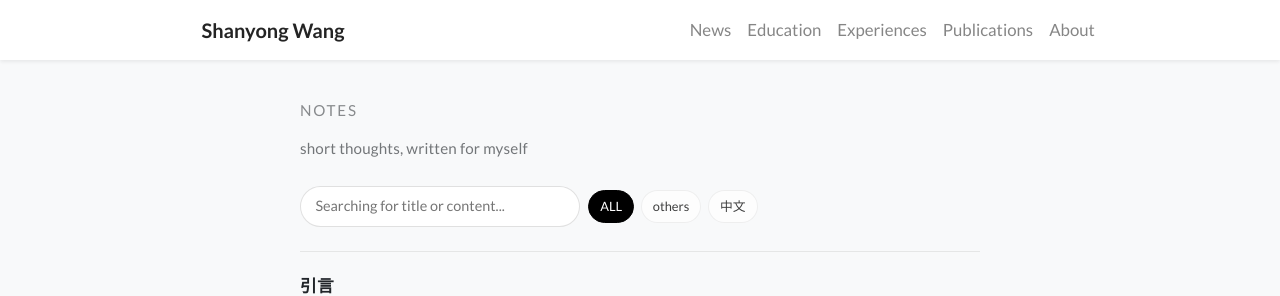
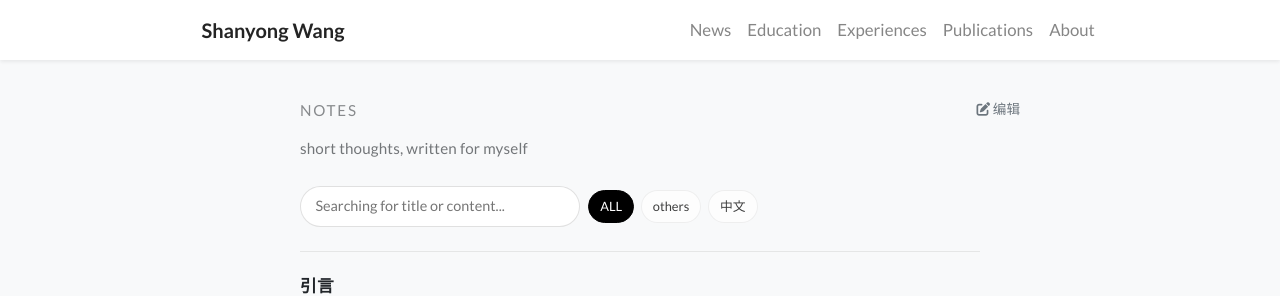
Before and after one commit to SwimmingWang/swimmingwang.github.io, a Jekyll site: the page built from hidden-blog.md, in a window 1280 px wide. Shown: the top 296 px of the page. Built offline with Jekyll 4.4.1, drawn with Linux system fonts in a browser that asks for light colours; nearby versions of some CDN libraries; a style sheet for code colours, icons or effects is not loaded.

Commit message:
feat: 添加博客页面 GitHub 在线编辑功能
- 在博客页面模板中添加编辑按钮，点击可跳转到 GitHub 网页版编辑
- 添加编辑按钮样式，支持移动端响应式

```diff
--- a/_layouts/page.html
+++ b/_layouts/page.html
@@ -2,9 +2,24 @@
 layout: default
 ---
 
+{% comment %} GitHub 编辑链接配置 {% endcomment %}
+{% assign github_user = "SwimmingWang" %}
+{% assign github_repo = "swimmingwang.github.io" %}
+{% assign github_branch = "main" %}
+{% if page.path %}
+  {% assign edit_url = "https://github.com/" | append: github_user | append: "/" | append: github_repo | append: "/edit/" | append: github_branch | append: "/" | append: page.path %}
+{% endif %}
+
 <div class="page-wrap">
   <article class="post-card">
     <header class="post-header">
+      {% if edit_url %}
+      <div class="post-edit-link">
+        <a href="{{ edit_url }}" target="_blank" title="在 GitHub 上编辑">
+          <i class="fas fa-edit"></i> 编辑
+        </a>
+      </div>
+      {% endif %}
       {% assign display_date = page.last_modified_at | default: page.date %}
       {% if display_date %}
       <div class="post-meta">
--- a/assets/css/global.css
+++ b/assets/css/global.css
@@ -464,3 +464,27 @@ h6.border-bottom {
         font-size: 1.7rem;
     }
 }
+
+/* 编辑按钮样式 */
+.post-edit-link {
+    float: right;
+    margin-bottom: 0.5rem;
+}
+
+.post-edit-link a {
+    font-size: 0.85rem;
+    color: #6c757d;
+    text-decoration: none;
+    transition: color 0.2s ease;
+}
+
+.post-edit-link a:hover {
+    color: #007bff;
+}
+
+@media (max-width: 768px) {
+    .post-edit-link {
+        float: none;
+        margin-bottom: 0.75rem;
+    }
+}
```
